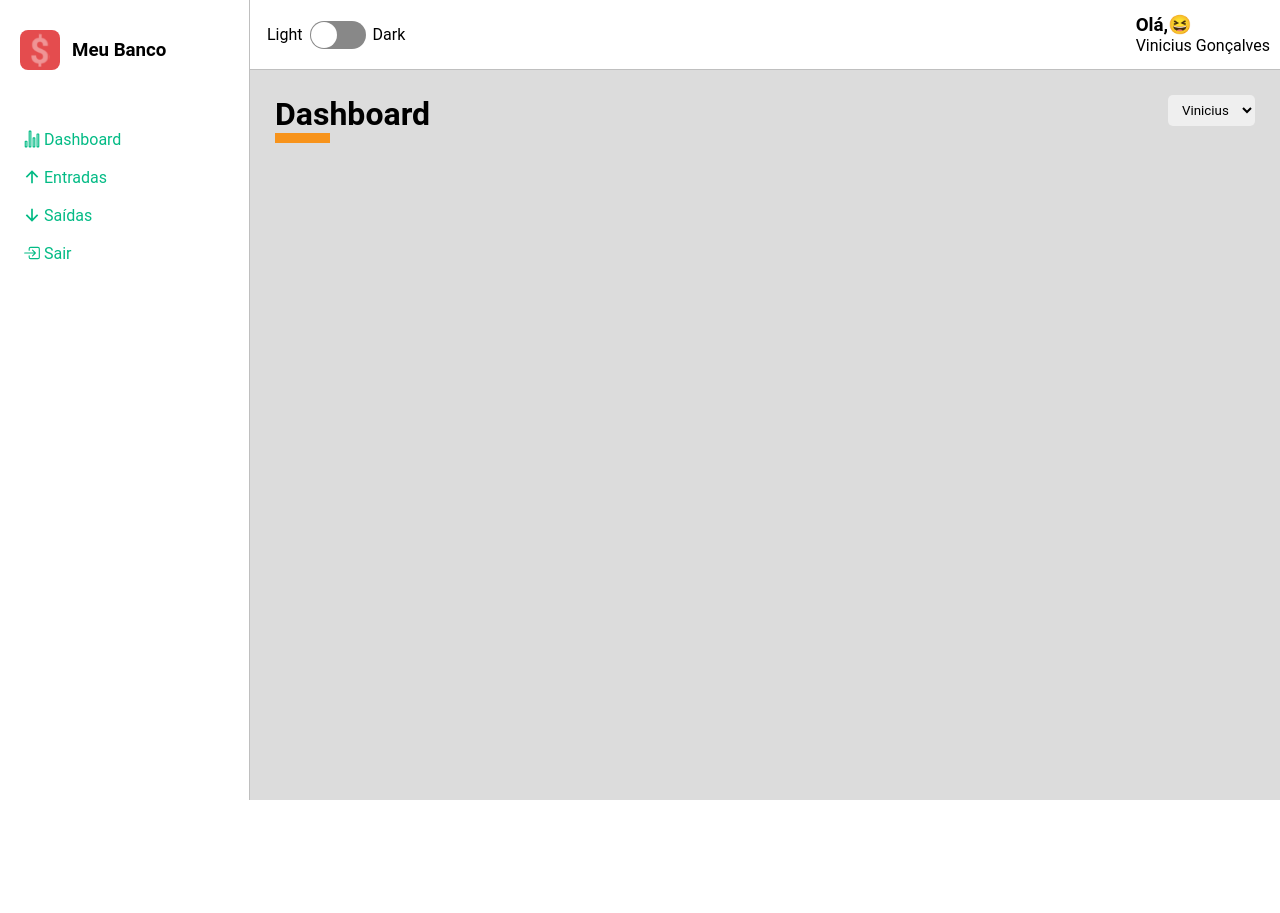
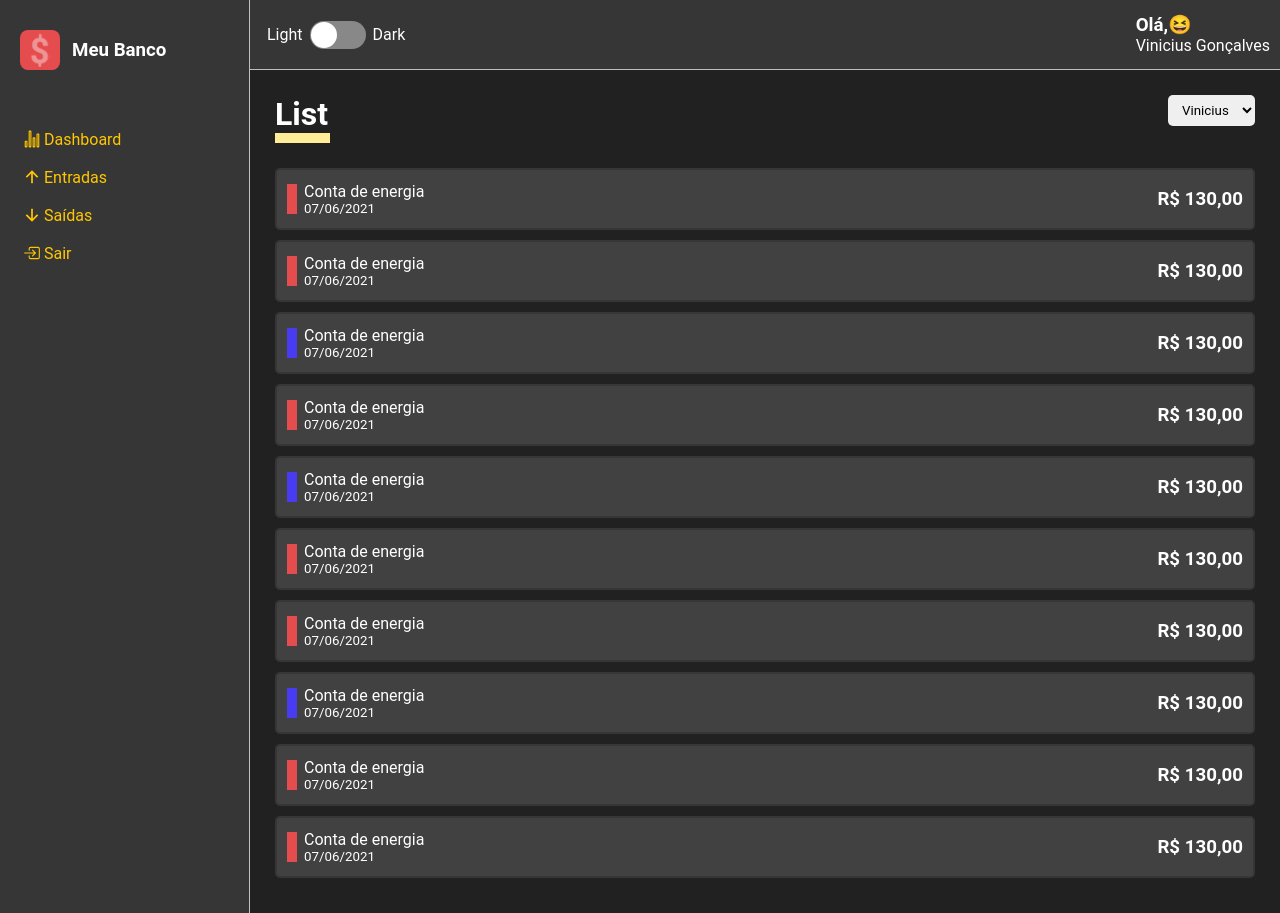
Before and after one commit to viniciuskf14/meu_banco, a React (Create React App) app: page /List in a window 1280 px wide. Before the commit the page ends 800 px from the top, so only its background shows below. Built offline with nearby package versions, Linux system fonts and the light colour scheme.

Commit message:
construção do historico de transações-1

```diff
--- a/src/App.tsx
+++ b/src/App.tsx
@@ -1,17 +1,17 @@
 import React from 'react';
 import { ThemeProvider } from 'styled-components'
 import GlobalStyles from './styles/GlobalStyle'
-import light from './styles/temas/light'
-import Dashboard from './pages/Dashboard';
+import dark from './styles/temas/dark'
+import List from './pages/List';
 import Routes from './routes'
 import Layout from './components/Layout';
 
 const App: React.FC =() =>{
     return(
-        <ThemeProvider theme={light}>
+        <ThemeProvider theme={dark}>
          <GlobalStyles/>
          <Layout>
-            <Dashboard/>
+            <List/>
          </Layout>
         </ThemeProvider>
     );
--- a/src/components/HistoryFinanceCard/style.ts
+++ b/src/components/HistoryFinanceCard/style.ts
@@ -1,4 +1,47 @@
 import styled from 'styled-components'
+interface IContainerProps {
+    color: string
+}
 
-export const Container = styled.div ``;
-export const Tag = styled.div ``;
+interface ITagProps {
+    color: string
+}
+
+
+export const Container = styled.div<IContainerProps> `
+background-color: ${props => props.color};
+
+list-style:none;
+border-radius: 5px;
+border: 2px solid #373636;
+margin: 10px 0;
+padding: 12px 10px;
+display:flex;
+justify-content: space-between;
+align-items: center;
+
+cursor:pointer;
+transition: all .3s;
+
+position: relative;
+>div{
+    display:flex;
+    flex-direction: column;
+    justify-content: space-between;
+    padding-left: 17px;
+}
+&:hover{
+    opacity: .7;
+    transform: translateX(10px)
+}
+`;
+
+export const Tag = styled.li<ITagProps> `
+width: 10px;
+height: 30px;
+
+background-color: ${props => props.color};
+
+position: absolute;
+
+`;
--- a/src/pages/List/index.tsx
+++ b/src/pages/List/index.tsx
@@ -1,7 +1,9 @@
 import React from 'react';
-import {Container} from './style'
+import {Container, Content} from './style'
 import ContentHeader from '../../components/ContentHeader'
 import SelectInput from '../../components/SelectInput'
+import HistoryFinanceCard from '../../components/HistoryFinanceCard'
+
 
 const options = [
     { value: 'Vinicius', label: 'Vinicius' },
@@ -14,9 +16,109 @@ const List: React.FC =() =>{
 
 
         <Container>
-        <ContentHeader title ="Entradas" lineColor ="#E44C4E">
+        <ContentHeader title ="List" lineColor ="#ffec97">
                 <SelectInput options ={ options } />
         </ContentHeader>
+
+        <Content>
+             <HistoryFinanceCard
+             cardColor  ="#414141"
+             tagColor ="#E44C4E"
+             title = "Conta de energia"
+             subtitle = "07/06/2021"
+             amount = "R$ 130,00"
+             />
+        </Content>
+
+        <Content>
+             <HistoryFinanceCard
+             cardColor  ="#414141"
+             tagColor ="#E44C4E"
+             title = "Conta de energia"
+             subtitle = "07/06/2021"
+             amount = "R$ 130,00"
+             />
+        </Content>
+
+        <Content>
+             <HistoryFinanceCard
+             cardColor  ="#414141"
+             tagColor ="#483cf3"
+             title = "Conta de energia"
+             subtitle = "07/06/2021"
+             amount = "R$ 130,00"
+             />
+        </Content>
+
+        <Content>
+             <HistoryFinanceCard
+             cardColor  ="#414141"
+             tagColor ="#E44C4E"
+             title = "Conta de energia"
+             subtitle = "07/06/2021"
+             amount = "R$ 130,00"
+             />
+        </Content>
+
+        <Content>
+             <HistoryFinanceCard
+             cardColor  ="#414141"
+             tagColor ="#483cf3"
+             title = "Conta de energia"
+             subtitle = "07/06/2021"
+             amount = "R$ 130,00"
+             />
+        </Content>
+
+        <Content>
+             <HistoryFinanceCard
+             cardColor  ="#414141"
+             tagColor ="#E44C4E"
+             title = "Conta de energia"
+             subtitle = "07/06/2021"
+             amount = "R$ 130,00"
+             />
+        </Content>
+
+        <Content>
+             <HistoryFinanceCard
+             cardColor  ="#414141"
+             tagColor ="#E44C4E"
+             title = "Conta de energia"
+             subtitle = "07/06/2021"
+             amount = "R$ 130,00"
+             />
+        </Content>
+
+        <Content>
+             <HistoryFinanceCard
+             cardColor  ="#414141"
+             tagColor ="#483cf3"
+             title = "Conta de energia"
+             subtitle = "07/06/2021"
+             amount = "R$ 130,00"
+             />
+        </Content>
+
+        <Content>
+             <HistoryFinanceCard
+             cardColor  ="#414141"
+             tagColor ="#E44C4E"
+             title = "Conta de energia"
+             subtitle = "07/06/2021"
+             amount = "R$ 130,00"
+             />
+        </Content>
+
+        <Content>
+             <HistoryFinanceCard
+             cardColor  ="#414141"
+             tagColor ="#E44C4E"
+             title = "Conta de energia"
+             subtitle = "07/06/2021"
+             amount = "R$ 130,00"
+             />
+        </Content>
 
 
     </Container>
--- a/src/pages/List/style.ts
+++ b/src/pages/List/style.ts
@@ -1,3 +1,11 @@
 import styled from 'styled-components'
 
-export const Container = styled.div ``;
+
+
+
+export const Container = styled.div `
+`;
+
+export const Content = styled.div`
+
+`;
```
